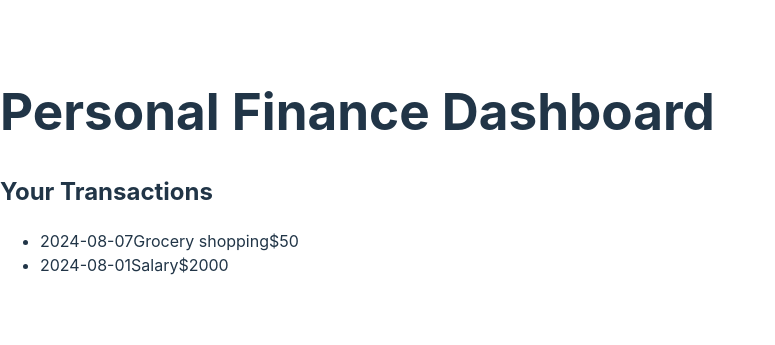
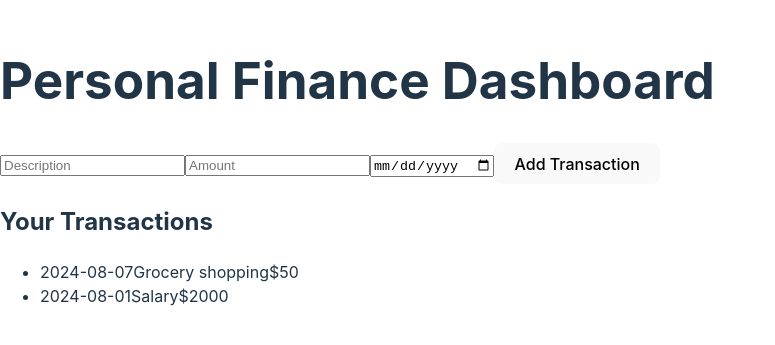
Before and after one commit to narasimha-1511/personal-finance-dashboard, a React (Vite) app: page / in a window 1280 px wide. Shown: the part 229-574 px from the top of the page, without its empty margins (0-775 px from the left). Built offline with nearby package versions, Linux system fonts and the light colour scheme.

Commit message:
added function to add transaction

```diff
--- a/src/App.jsx
+++ b/src/App.jsx
@@ -1,11 +1,22 @@
-import React from 'react';
+import React, { useState } from 'react';
 import Dashboard from './components/Dashboard';
+import TransactionForm from './components/TransactionForm';
 
 function App() {
+  const [transactions, setTransactions] = useState([
+    { id: 1, description: 'Grocery shopping', amount: -50, date: '2024-08-07' },
+    { id: 2, description: 'Salary', amount: 2000, date: '2024-08-01' },
+  ]);
+
+  const addTransaction = (newTransaction) => {
+    setTransactions([...transactions, { ...newTransaction, id: Date.now() }]);
+  };
+
   return (
     <div className="App">
       <h1>Personal Finance Dashboard</h1>
-      <Dashboard />
+      <TransactionForm onAddTransaction={addTransaction} />
+      <Dashboard transactions={transactions} />
     </div>
   );
 }
--- a/src/components/Dashboard.jsx
+++ b/src/components/Dashboard.jsx
@@ -1,11 +1,11 @@
 import React from 'react';
 import TransactionList from './TransactionList';
 
-function Dashboard() {
+function Dashboard({ transactions }) {
   return (
     <div className="Dashboard">
       <h2>Your Transactions</h2>
-      <TransactionList />
+      <TransactionList transactions={transactions} />
     </div>
   );
 }
--- /dev/null
+++ b/src/components/TransactionForm.jsx
@@ -0,0 +1,47 @@
+import React, { useState } from 'react';
+
+function TransactionForm({ onAddTransaction }) {
+  const [description, setDescription] = useState('');
+  const [amount, setAmount] = useState('');
+  const [date, setDate] = useState('');
+
+  const handleSubmit = (e) => {
+    e.preventDefault();
+    onAddTransaction({
+      description,
+      amount: parseFloat(amount),
+      date,
+    });
+    setDescription('');
+    setAmount('');
+    setDate('');
+  };
+
+  return (
+    <form onSubmit={handleSubmit}>
+      <input
+        type="text"
+        placeholder="Description"
+        value={description}
+        onChange={(e) => setDescription(e.target.value)}
+        required
+      />
+      <input
+        type="number"
+        placeholder="Amount"
+        value={amount}
+        onChange={(e) => setAmount(e.target.value)}
+        required
+      />
+      <input
+        type="date"
+        value={date}
+        onChange={(e) => setDate(e.target.value)}
+        required
+      />
+      <button type="submit">Add Transaction</button>
+    </form>
+  );
+}
+
+export default TransactionForm;
--- a/src/components/TransactionList.jsx
+++ b/src/components/TransactionList.jsx
@@ -1,15 +1,10 @@
 import React from 'react';
 import TransactionItem from './TransactionItem';
 
-const initialTransactions = [
-  { id: 1, description: 'Grocery shopping', amount: -50, date: '2024-08-07' },
-  { id: 2, description: 'Salary', amount: 2000, date: '2024-08-01' },
-];
-
-function TransactionList() {
+function TransactionList({ transactions }) {
   return (
     <ul className="TransactionList">
-      {initialTransactions.map(transaction => (
+      {transactions.map(transaction => (
         <TransactionItem key={transaction.id} transaction={transaction} />
       ))}
     </ul>
```
